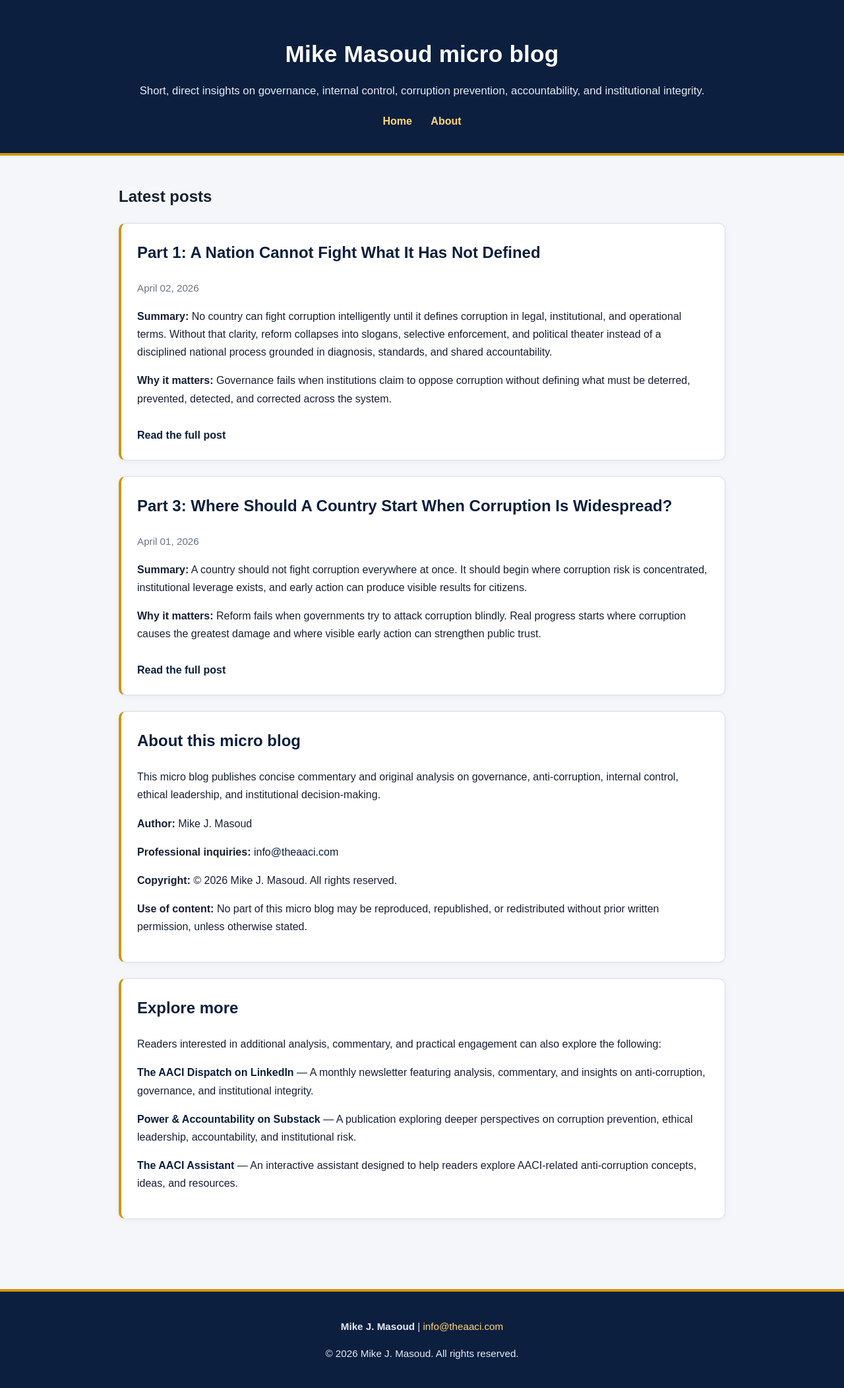
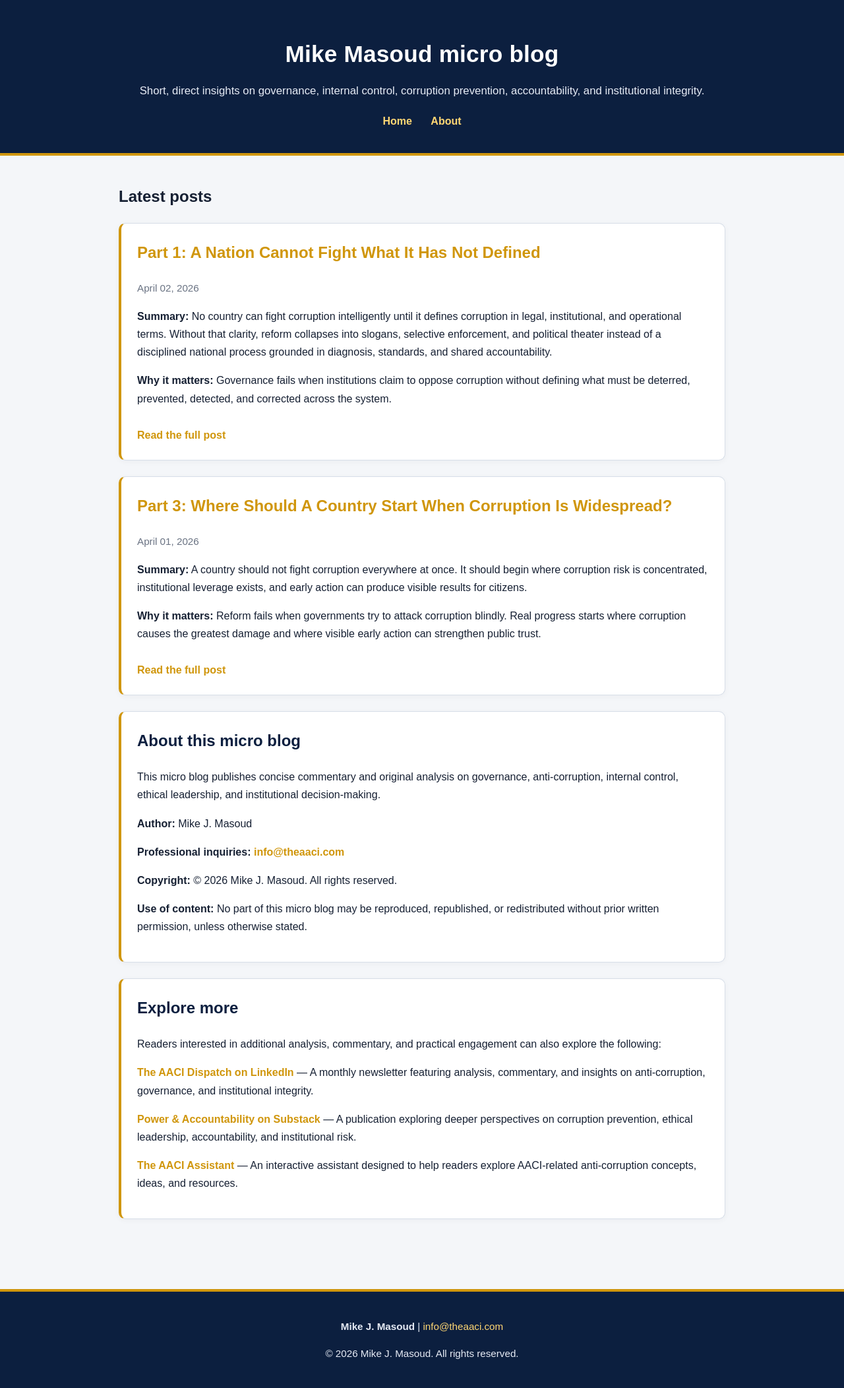
Before and after one commit to mikemasoud/microblog, a Jekyll site: the page built from index.md, in a window 1280 px wide. Shown: the whole page at 66% size. Built offline with Jekyll 4.4.1, drawn with Linux system fonts in a browser that asks for light colours.

Commit message:
Update style.css

```diff
--- a/assets/style.css
+++ b/assets/style.css
@@ -73,31 +73,32 @@ body {
   margin-top: 0;
 }
 
-.post-card a,
-.article-body a,
-.about a {
-  color: #0c1f3f;
-  text-decoration: none;
-}
-
-.post-card a:hover,
-.article-body a:hover,
-.about a:hover {
-  color: #b7922a;
-  text-decoration: underline;
-}
-
 .post-meta {
   font-size: 0.95rem;
   color: #6a7383;
   margin-bottom: 16px;
 }
 
+.post-card a,
+.article-body a,
+.about a {
+  color: #d0960c;
+  text-decoration: none;
+  font-weight: 600;
+}
+
+.post-card a:hover,
+.article-body a:hover,
+.about a:hover {
+  color: #0c1f3f;
+  text-decoration: underline;
+}
+
 .read-more {
   display: inline-block;
   margin-top: 12px;
   font-weight: bold;
-  color: #b7922a;
+  color: #d0960c;
 }
 
 .read-more:hover {
```
